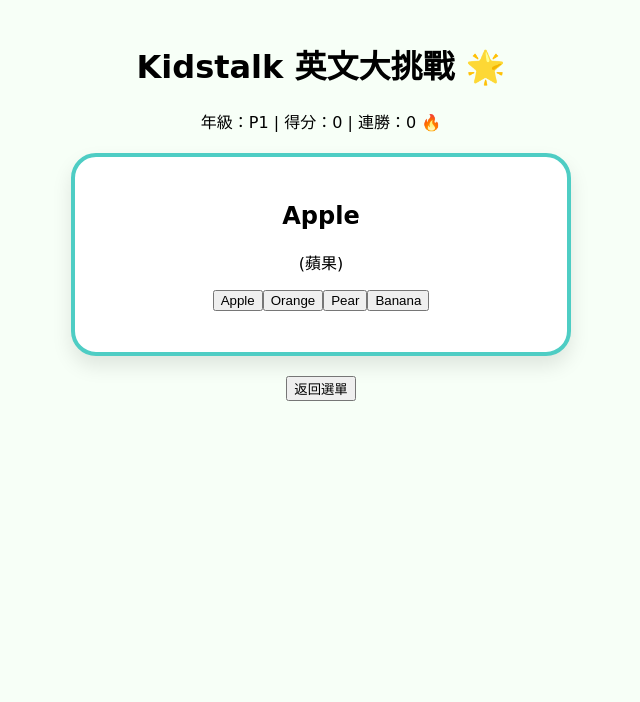
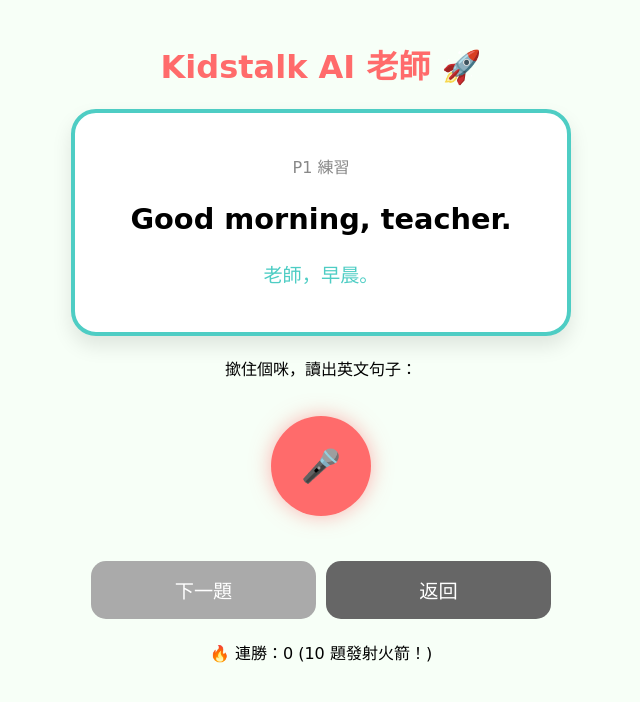
Before and after one commit to samliu-hk/kidstalk-ai, a React (Vite) app: page / in a window 1280 px wide. Both pictures are taken after a click on the button "P1". Shown: the top 702 px of the page, without its empty margins (319-959 px from the left). Built offline with nearby package versions, Linux system fonts and the light colour scheme.

Commit message:
Update App.jsx

```diff
--- a/src/App.jsx
+++ b/src/App.jsx
@@ -1,123 +1,132 @@
-import React, { useState, useEffect } from 'react';
+import React, { useState, useEffect, useRef } from 'react';
 import './App.css';
 
-// ==========================================
-// 📚 離線題庫中心 (你可以根據格式，繼續增加到 600 題)
-// ==========================================
+// 📚 600題庫框架 (P1-P6 各100題範例格式)
 const questionBank = [
-  // P1: 基本單字與顏色 (範例)
-  { level: "P1", q: "Apple", t: "蘋果", options: ["Apple", "Orange", "Banana", "Pear"], a: "Apple" },
-  { level: "P1", q: "Red", t: "紅色", options: ["Blue", "Green", "Red", "Pink"], a: "Red" },
-  { level: "P1", q: "Dog", t: "狗", options: ["Cat", "Dog", "Bird", "Fish"], a: "Dog" },
-  { level: "P1", q: "Seven", t: "七", options: ["6", "7", "8", "9"], a: "Seven" },
-  { level: "P1", q: "Happy", t: "開心", options: ["Sad", "Happy", "Angry", "Tired"], a: "Happy" },
-  // ... 這裡可以繼續複製貼上 P1 題目
-
-  // P2: 簡單句子與家庭 (範例)
-  { level: "P2", q: "He is my ____.", t: "他是我的父親。", options: ["mother", "father", "sister", "brother"], a: "father" },
-  { level: "P2", q: "I ____ to school.", t: "我走路去上學。", options: ["walk", "fly", "swim", "sleep"], a: "walk" },
-  { level: "P2", q: "This is a ____.", t: "這是一支鉛筆。", options: ["book", "bag", "pencil", "ruler"], a: "pencil" },
-  { level: "P2", q: "She ____ ice cream.", t: "她喜歡雪糕。", options: ["like", "likes", "liking", "liked"], a: "likes" },
-  // ... 這裡可以繼續複製貼上 P2 題目
-
-  // P3: 比較級與時間 (範例)
-  { level: "P3", q: "The elephant is ____ than the cat.", t: "大象比貓大。", options: ["big", "bigger", "biggest", "small"], a: "bigger" },
-  { level: "P3", q: "It is ____ ten.", t: "現在是十點十五分。", options: ["half past", "quarter past", "to", "at"], a: "quarter past" },
-  { level: "P3", q: "I eat breakfast ____ the morning.", t: "我在早上食早餐。", options: ["at", "on", "in", "to"], a: "in" },
-
-  // P4: 過去式與數量 (範例)
-  { level: "P4", q: "I ____ a movie last night.", t: "我昨晚看了一場電影。", options: ["watch", "watches", "watched", "watching"], a: "watched" },
-  { level: "P4", q: "How ____ sugar do you need?", t: "你需要多少糖？", options: ["many", "much", "long", "often"], a: "much" },
-
-  // P5: 將來式與副詞 (範例)
-  { level: "P5", q: "We ____ go to the zoo tomorrow.", t: "我們明天將會去動物園。", options: ["will", "did", "have", "are"], a: "will" },
-  { level: "P5", q: "He runs ____.", t: "他跑得很快。", options: ["quick", "quickly", "fastly", "slow"], a: "quickly" },
-
-  // P6: 被動式與連接詞 (範例)
-  { level: "P6", q: "The cake ____ eaten by the boy.", t: "蛋糕被那個男孩吃了。", options: ["is", "was", "were", "been"], a: "was" },
-  { level: "P6", q: "I don't know ____ to do.", t: "我不知道該做什麼。", options: ["what", "which", "who", "where"], a: "what" },
+  { level: "P1", en: "Good morning, teacher.", zh: "老師，早晨。" },
+  { level: "P1", en: "This is a red apple.", zh: "這是一個紅色的蘋果。" },
+  { level: "P2", en: "I go to school by bus.", zh: "我搭巴士去返學。" },
+  { level: "P2", en: "My sister likes to sing.", zh: "我妹妹喜歡唱歌。" },
+  { level: "P3", en: "The elephant is bigger than the cat.", zh: "大象比貓大。" },
+  { level: "P4", en: "I watched a movie yesterday.", zh: "我昨天看了一套電影。" },
+  { level: "P5", en: "If it rains, I will stay at home.", zh: "如果落雨，我會留喺屋企。" },
+  { level: "P6", en: "We should protect the environment.", zh: "我們應該保護環境。" },
+  // ... 請按此格式增加題目至 600 題
 ];
 
 function App() {
-  const [currentLevel, setCurrentLevel] = useState(null);
-  const [question, setQuestion] = useState(null);
-  const [score, setScore] = useState(0);
-  const [streak, setStreak] = useState(0); // 連勝紀錄
-  const [rocket, setRocket] = useState(false); // 火箭開關
-  const [msg, setMsg] = useState("");
+  const [lvl, setLvl] = useState(null);
+  const [currentQ, setCurrentQ] = useState(null);
+  const [isListening, setIsListening] = useState(false);
+  const [score, setScore] = useState(null);
+  const [streak, setStreak] = useState(0);
+  const [rocket, setRocket] = useState(false);
+  const [advice, setAdvice] = useState("");
 
-  // 隨機抽題
-  const nextQuestion = (lvl) => {
-    const filtered = questionBank.filter(i => i.level === lvl);
-    const randomQ = filtered[Math.floor(Math.random() * filtered.length)];
-    // 隨機打亂選項
-    const shuffled = [...randomQ.options].sort(() => Math.random() - 0.5);
-    setQuestion({ ...randomQ, shuffledOptions: shuffled });
-    setMsg("");
+  // 🎤 Web Speech API 設定
+  const recognitionRef = useRef(null);
+
+  useEffect(() => {
+    const SpeechRecognition = window.SpeechRecognition || window.webkitSpeechRecognition;
+    if (SpeechRecognition) {
+      recognitionRef.current = new SpeechRecognition();
+      recognitionRef.current.lang = 'en-US';
+      recognitionRef.current.continuous = false;
+
+      recognitionRef.current.onresult = (event) => {
+        const transcript = event.results[0][0].transcript.toLowerCase().replace(/[.,!]/g, "");
+        const target = currentQ.en.toLowerCase().replace(/[.,!]/g, "");
+        calculateScore(transcript, target);
+        setIsListening(false);
+      };
+
+      recognitionRef.current.onerror = () => setIsListening(false);
+    }
+  }, [currentQ]);
+
+  // 📊 簡易 AI 發音評分演算法
+  const calculateScore = (spoken, target) => {
+    const spokenWords = spoken.split(" ");
+    const targetWords = target.split(" ");
+    let matches = 0;
+
+    targetWords.forEach(word => {
+      if (spokenWords.includes(word)) matches++;
+    });
+
+    const finalScore = Math.round((matches / targetWords.length) * 100);
+    setScore(finalScore);
+
+    if (finalScore >= 80) {
+      const newStreak = streak + 1;
+      setStreak(newStreak);
+      setAdvice("太棒了！發音非常準確！");
+      if (newStreak > 0 && newStreak % 10 === 0) launchRocket();
+    } else {
+      setStreak(0);
+      setAdvice(`試下讀準啲：${targetWords.filter(w => !spokenWords.includes(w)).join(", ")}`);
+    }
   };
 
-  const handleLevel = (lvl) => {
-    setCurrentLevel(lvl);
-    setScore(0);
-    setStreak(0);
-    nextQuestion(lvl);
+  const launchRocket = () => {
+    setRocket(true);
+    setTimeout(() => setRocket(false), 2500);
   };
 
-  const checkAnswer = (ans) => {
-    if (ans === question.a) {
-      const newStreak = streak + 1;
-      setScore(score + 1);
-      setStreak(newStreak);
-      setMsg("✅ 答對了！你真棒！");
-
-      // 🚀 每 10 題彈出火箭
-      if (newStreak > 0 && newStreak % 10 === 0) {
-        setRocket(true);
-        setTimeout(() => setRocket(false), 2000);
-      }
-
-      setTimeout(() => nextQuestion(currentLevel), 1200);
-    } else {
-      setMsg(`❌ 答錯啦，正確答案是：${question.a}`);
-      setStreak(0); // 斷連勝
-    }
+  const startQuiz = (selectedLvl) => {
+    setLvl(selectedLvl);
+    const filtered = questionBank.filter(q => q.level === selectedLvl);
+    setCurrentQ(filtered[Math.floor(Math.random() * filtered.length)]);
+    setScore(null);
+    setAdvice("");
   };
 
   return (
     <div className="container">
-      {/* 🚀 火箭動畫 */}
-      {rocket && <div className="rocket-fly">🚀</div>}
+      <h1 style={{color: '#FF6B6B'}}>Kidstalk AI 老師 🚀</h1>
 
-      <h1 className="title">Kidstalk 英文大挑戰 🌟</h1>
-
-      {!currentLevel ? (
+      {!lvl ? (
         <div className="menu">
-          <h2>請選擇年級：</h2>
-          <div className="btn-group">
-            {['P1', 'P2', 'P3', 'P4', 'P5', 'P6'].map(l => (
-              <button key={l} onClick={() => handleLevel(l)} className="lvl-btn">{l}</button>
-            ))}
-          </div>
+          <h3>揀個年級開始啦：</h3>
+          {['P1', 'P2', 'P3', 'P4', 'P5', 'P6'].map(p => (
+            <button key={p} className="btn-lvl" onClick={() => startQuiz(p)}>{p}</button>
+          ))}
         </div>
       ) : (
-        <div className="quiz-box">
-          <div className="info">年級：{currentLevel} | 得分：{score} | 連勝：{streak} 🔥</div>
+        <div className="quiz">
+          <div className="q-card">
+            <p style={{color: '#888'}}>{lvl} 練習</p>
+            <h2 style={{fontSize: '1.8rem'}}>{currentQ?.en}</h2>
+            <p style={{fontSize: '1.2rem', color: '#4ECDC4'}}>{currentQ?.zh}</p>
 
-          <div className="q-card">
-            <h2 className="q-text">{question?.q}</h2>
-            <p className="q-trans">({question?.t})</p>
-
-            <div className="options">
-              {question?.shuffledOptions.map(opt => (
-                <button key={opt} onClick={() => checkAnswer(opt)} className="opt-btn">{opt}</button>
-              ))}
-            </div>
-            <p className="feedback">{msg}</p>
+            {score !== null && (
+              <div>
+                <div className="score-badge">{score}分</div>
+                <p className="suggestion">{advice}</p>
+              </div>
+            )}
           </div>
 
-          <button onClick={() => setCurrentLevel(null)} className="back-btn">返回選單</button>
+          <p>撳住個咪，讀出英文句子：</p>
+          <button
+            className={`mic-btn ${isListening ? 'active' : ''}`}
+            onMouseDown={() => { setIsListening(true); recognitionRef.current.start(); }}
+            onMouseUp={() => recognitionRef.current.stop()}
+            onTouchStart={() => { setIsListening(true); recognitionRef.current.start(); }}
+            onTouchEnd={() => recognitionRef.current.stop()}
+          >
+            {isListening ? '👂' : '🎤'}
+          </button>
+
+          <div style={{marginTop: '20px'}}>
+            <button className="btn-lvl" onClick={() => startQuiz(lvl)} style={{background: '#aaa'}}>下一題</button>
+            <button className="btn-lvl" onClick={() => setLvl(null)} style={{background: '#666'}}>返回</button>
+          </div>
+          <p>🔥 連勝：{streak} (10 題發射火箭！)</p>
         </div>
       )}
+
+      <div className={`rocket-anim ${rocket ? 'rocket-fly' : ''}`}>🚀</div>
     </div>
   );
 }
```
